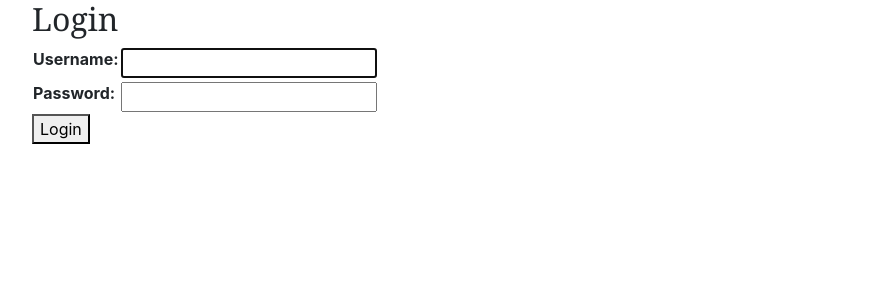
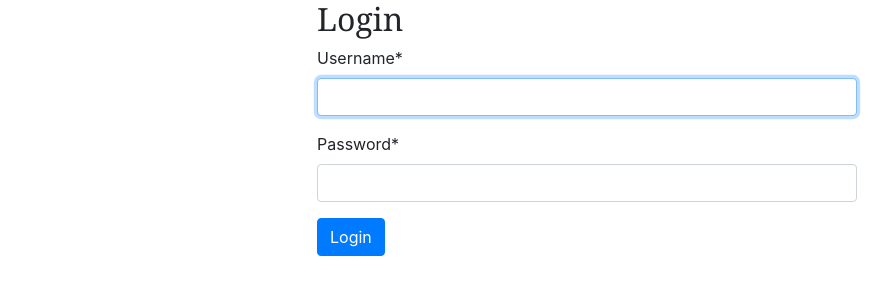
Before and after one commit to kedder/soaring-coupons, a Django app: page /accounts/login/ in a window 1280 px wide. Shown: the top 300 px of the page, without its empty margins (53-945 px from the left). Run offline with Django 3.2, Linux system fonts and the light colour scheme; some libraries are stand-ins or nearby versions.

Commit message:
Login uses crispy forms

```diff
--- a/templates/registration/login.html
+++ b/templates/registration/login.html
@@ -1,12 +1,20 @@
 {% extends "base_generic.html" %}
 {% load static %}
+{% load crispy_forms_tags %}
+
 {% block content %}
-<h2>Login</h2>
-<form method="post">
-  {% csrf_token %}
-  <table>
-  {{ form.as_table }}
-</table>
-  <button type="submit">Login</button>
-</form>
+
+<div class="row justify-content-md-center">
+  <div class="col-sm-6">
+    <h2>Login</h2>
+    <form method="post" novalidate>
+      {% csrf_token %}
+      <table>
+      {{ form | crispy }}
+    </table>
+      <button class="btn btn-primary" type="submit">Login</button>
+    </form>
+  </div>
+</div>
+
 {% endblock %}
```
